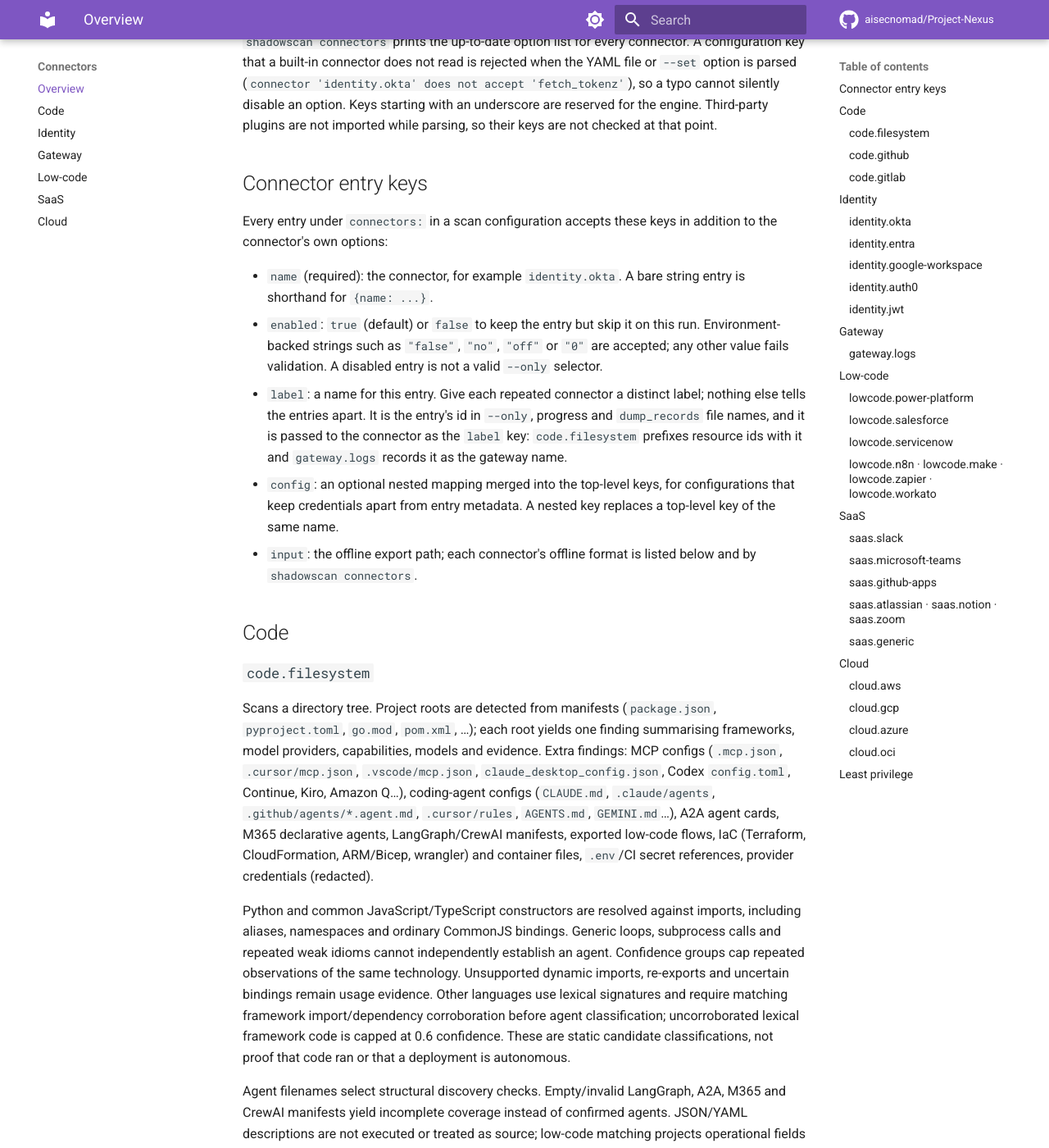
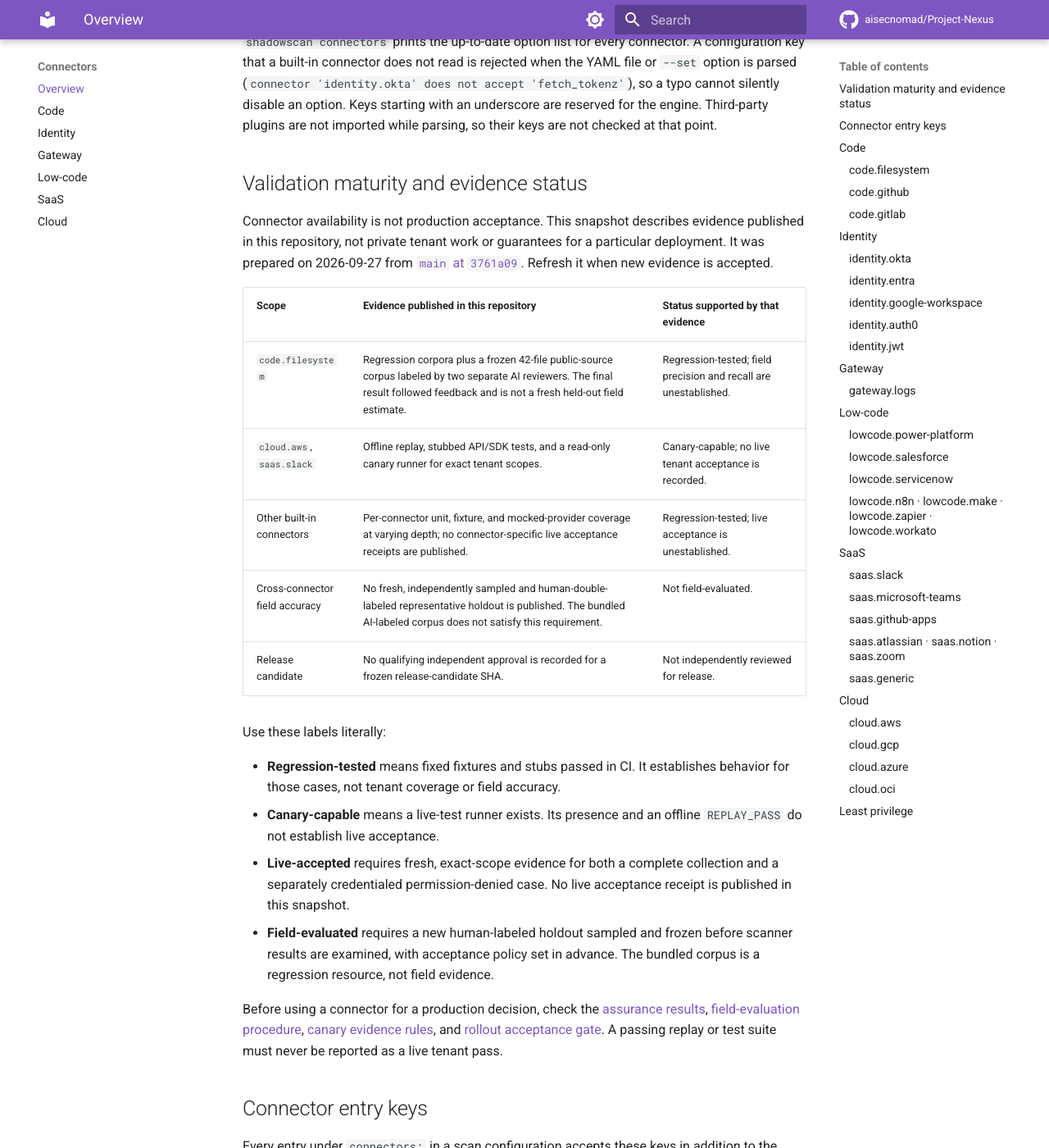
Before and after one commit to aisecnomad/Project-Nexus, an MkDocs documentation site: the page built from docs/connectors.md, in a window 1280 px wide and 1400 px high, scrolled down 852 px. Shown: the whole window at 82% size. Built offline with MkDocs 1.6.1 and Material for MkDocs 9.7.7, drawn with Linux system fonts in a browser that asks for light colours; comment, search, counter and statistics services are not loaded.

Commit message:
Document the review path, connector evidence, and first-contribution surface (#82)
* Document the review-candidate path without claiming a review happened

Add the external reviewer packet, Scorecard badge, and honest Pages wording.
Do not tag a release, publish a package, or auto-deploy Pages.

Signed-off-by: aisecnomad <aisecnomad@gmail.com>

* Add the reviewer packet to the MkDocs operations nav

The consistency test requires every docs page to appear in mkdocs.yml.

Signed-off-by: aisecnomad <aisecnomad@gmail.com>

* docs: publish connector validation maturity

Signed-off-by: aisecnomad <aisecnomad@gmail.com>

* docs: link connector evidence from reviewer packet

Signed-off-by: aisecnomad <aisecnomad@gmail.com>

---------

Signed-off-by: aisecnomad <aisecnomad@gmail.com>

```diff
--- a/docs/connectors.md
+++ b/docs/connectors.md
@@ -36,6 +36,27 @@
 accept 'fetch_tokenz'`), so a typo cannot silently disable an option. Keys
 starting with an underscore are reserved for the engine. Third-party plugins
 are not imported while parsing, so their keys are not checked at that point.
+
+## Validation maturity and evidence status
+
+Connector availability is not production acceptance. This snapshot describes evidence published in this repository, not private tenant work or guarantees for a particular deployment. It was prepared on 2026-09-27 from [`main` at `3761a09`](https://github.com/aisecnomad/Project-Nexus/commit/3761a09d15ba0d10e24ad96d210b5405fa9c4497). Refresh it when new evidence is accepted.
+
+| Scope | Evidence published in this repository | Status supported by that evidence |
+|---|---|---|
+| `code.filesystem` | Regression corpora plus a frozen 42-file public-source corpus labeled by two separate AI reviewers. The final result followed feedback and is not a fresh held-out field estimate. | Regression-tested; field precision and recall are unestablished. |
+| `cloud.aws`, `saas.slack` | Offline replay, stubbed API/SDK tests, and a read-only canary runner for exact tenant scopes. | Canary-capable; no live tenant acceptance is recorded. |
+| Other built-in connectors | Per-connector unit, fixture, and mocked-provider coverage at varying depth; no connector-specific live acceptance receipts are published. | Regression-tested; live acceptance is unestablished. |
+| Cross-connector field accuracy | No fresh, independently sampled and human-double-labeled representative holdout is published. The bundled AI-labeled corpus does not satisfy this requirement. | Not field-evaluated. |
+| Release candidate | No qualifying independent approval is recorded for a frozen release-candidate SHA. | Not independently reviewed for release. |
+
+Use these labels literally:
+
+- **Regression-tested** means fixed fixtures and stubs passed in CI. It establishes behavior for those cases, not tenant coverage or field accuracy.
+- **Canary-capable** means a live-test runner exists. Its presence and an offline `REPLAY_PASS` do not establish live acceptance.
+- **Live-accepted** requires fresh, exact-scope evidence for both a complete collection and a separately credentialed permission-denied case. No live acceptance receipt is published in this snapshot.
+- **Field-evaluated** requires a new human-labeled holdout sampled and frozen before scanner results are examined, with acceptance policy set in advance. The bundled corpus is a regression resource, not field evidence.
+
+Before using a connector for a production decision, check the [assurance results](assurance-results.md), [field-evaluation procedure](evaluation.md#build-a-genuinely-held-out-field-set), [canary evidence rules](canaries.md#what-counts-as-evidence), and [rollout acceptance gate](production.md#rollout-acceptance). A passing replay or test suite must never be reported as a live tenant pass.
 
 ## Connector entry keys
 
--- a/mkdocs.yml
+++ b/mkdocs.yml
@@ -1,7 +1,8 @@
 site_name: ShadowScan
 site_description: Discover shadow AI agents across your enterprise.
-# Reserved deployment URL; Pages must be enabled before publishing the site.
-# Public documentation links currently point to the source under docs/.
+# Reserved deployment URL; Pages currently serves the README, not this site.
+# Public documentation links point at docs/ until a maintainer publishes
+# the Docs workflow artifact with publish=true.
 site_url: https://aisecnomad.github.io/Project-Nexus/
 repo_url: https://github.com/aisecnomad/Project-Nexus
 repo_name: aisecnomad/Project-Nexus
@@ -23,7 +24,7 @@
       accent: amber
       toggle:
         icon: material/brightness-4
-        name: Switch to light mode
+        name: Switch to dark mode
   features:
     - navigation.instant
     - navigation.tabs
@@ -100,6 +101,7 @@
       - Assurance results (2026-09-24): assurance-results.md
       - Tenant canaries: canaries.md
       - CI integration: operations/ci.md
+      - External reviewer packet: operations/reviewer-packet.md
   - Community: community.md
   - Development:
       - Contributing: contributing.md
```
Also changed, not shown: AGENTS.md (+3 -1 lines), ROADMAP.md (+12 -2 lines), docs/community.md (+1 -0 lines), docs/index.md (+10 -4 lines), docs/operations/reviewer-packet.md (added, +89 -0 lines).
